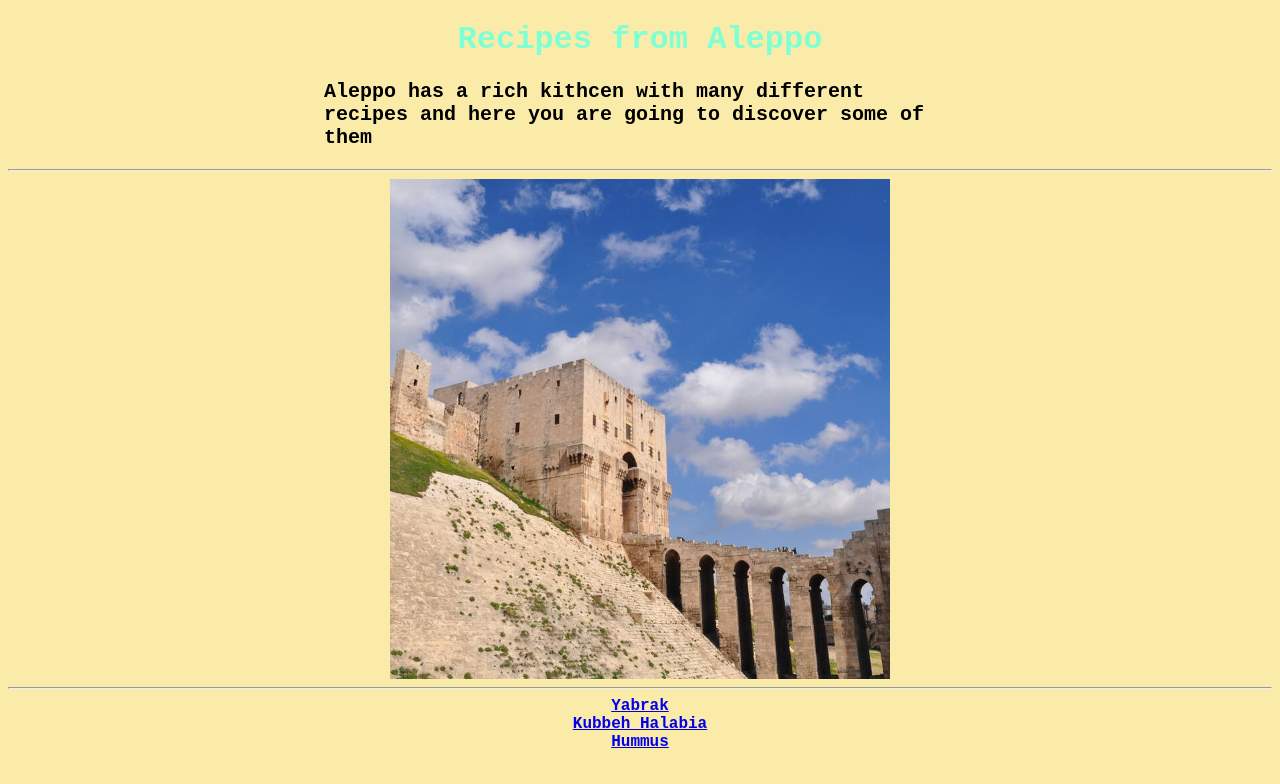
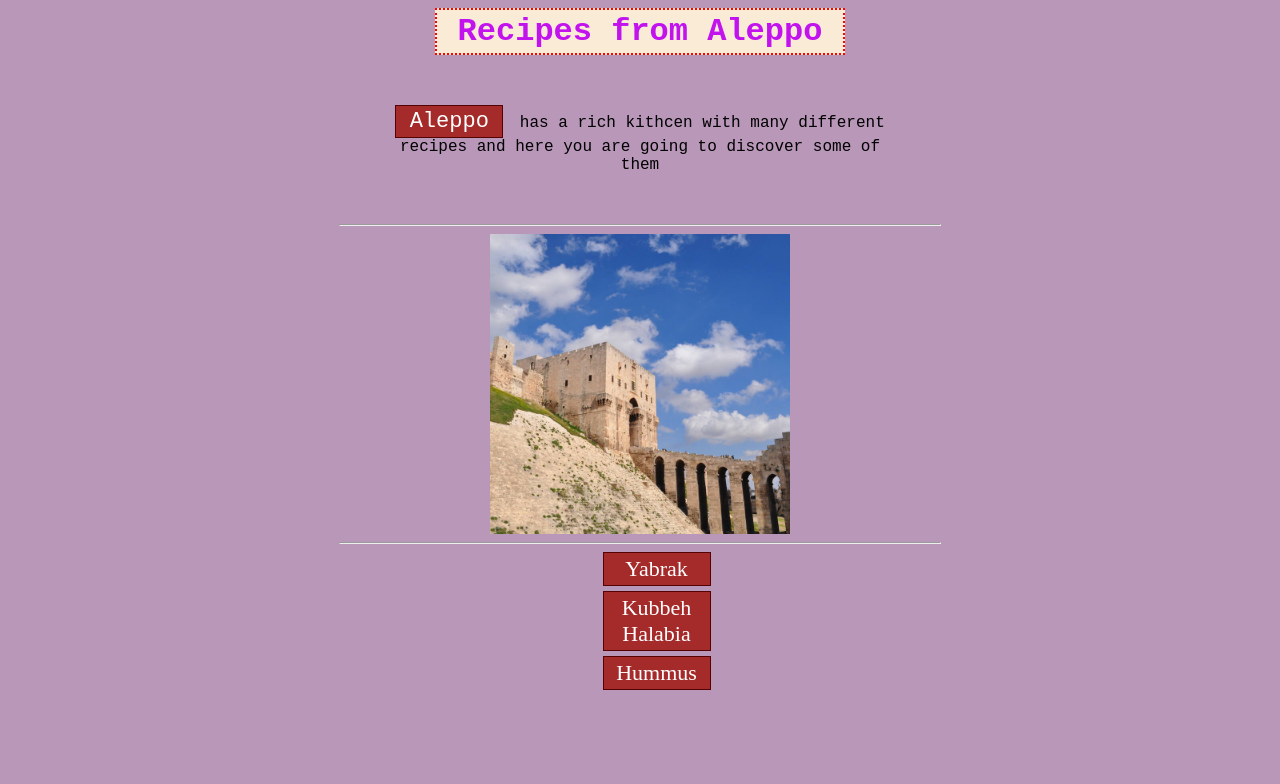
Before and after one commit to IbraChan/odin-recipes, a plain HTML site: page index.html in a window 1280 px wide. Drawn offline with Linux system fonts and the light colour scheme.

Commit message:
Publish version 2.0
some minor edits in the HTML file and changed the CSS file completely

```diff
--- a/css/style.css
+++ b/css/style.css
@@ -1,33 +1,61 @@
 body {
-    background-color: rgb(250, 235, 169);
-    font-family: 'Courier New', Courier, monospace;
-
+    background-color: rgb(185, 151, 185);
 }
 
 h1 {
+    width: 400px;
+    margin: 0px auto;
     text-align: center;
-    color: aquamarine;
+    padding: 3px;
+    font-family:'Courier New', Courier, monospace;
+    background-color: antiquewhite;
+    color: rgb(194, 18, 238);
+    border: 2px dotted red;
 }
 
 p {
-    font-size: 20px;
-    font-weight: bold;
-    margin-left: auto;
-    margin-right: auto;
-    width: 50%;
+    text-align: center;
+    font-size: 16px;
+    font-family: 'Courier New', Courier, monospace;
+    width: 500px;
+    margin: 50px auto;
 }
 
-.castle {
-    display: block;
-    margin-left: auto;
-    margin-right: auto;
-    width: 50%;
-    height: 500px;
-    width: auto;
+a {
+    display: inline-block;
+    text-decoration: none;
+    font-size: 22px;
+    margin-right: 7px;
+    border: 1px solid rgb(85, 2, 2);
+    background-color: brown;
+    color: white;
+    padding: 3px;
+    width: 100px;
 }
 
-.links {
+a:hover {
+    background-color: rgba(235, 217, 217, 0.473);
+    border: 1px solid rgb(68, 68, 68);
+}
+
+hr {
+    width: 600px;
+}
+
+img {
+    display: block;
+    width: 300px;
+    height: auto;
+    margin: 0px auto;
+}
+
+ul {
+    list-style: none;
+    width: 500px;
+    margin: 0 auto;
+}
+
+li {
     text-align: center;
-    font-weight: bold;
-    font-family: 'Courier New', Courier, sans-serif;
+    margin-bottom: 5px;
 }
--- a/index.html
+++ b/index.html
@@ -7,16 +7,14 @@
     </head>
     <body>
         <h1>Recipes from Aleppo</h1>
-        <p>Aleppo has a rich kithcen with many different recipes and here you are going to discover some of them</p>
+        <p><a href="https://en.wikipedia.org/wiki/Aleppo">Aleppo</a> has a rich kithcen with many different recipes and here you are going to discover some of them</p>
         <hr>
         <img src="./images/aleppo.jpg" alt="Citadel of Aleppo" class="castle">
         <hr>
-        <div class="links">
-            <a href="./recipes/yabrak.html" rel="noopener noreferrer">Yabrak</a>
-            <br>
-            <a href="./recipes/kubbeh.html" rel="noopener noreferrer">Kubbeh Halabia</a>
-            <br>
-            <a href="./recipes/hummus.html" rel="noopener noreferrer">Hummus</a>
-        </div>
+        <ul class="links">
+            <li><a href="./recipes/yabrak.html" rel="noopener noreferrer">Yabrak</a></li>
+            <li><a href="./recipes/kubbeh.html" rel="noopener noreferrer">Kubbeh Halabia</a></li>
+            <li><a href="./recipes/hummus.html" rel="noopener noreferrer">Hummus</a></li>
+        </ul>
     </body>
 </html>
```
